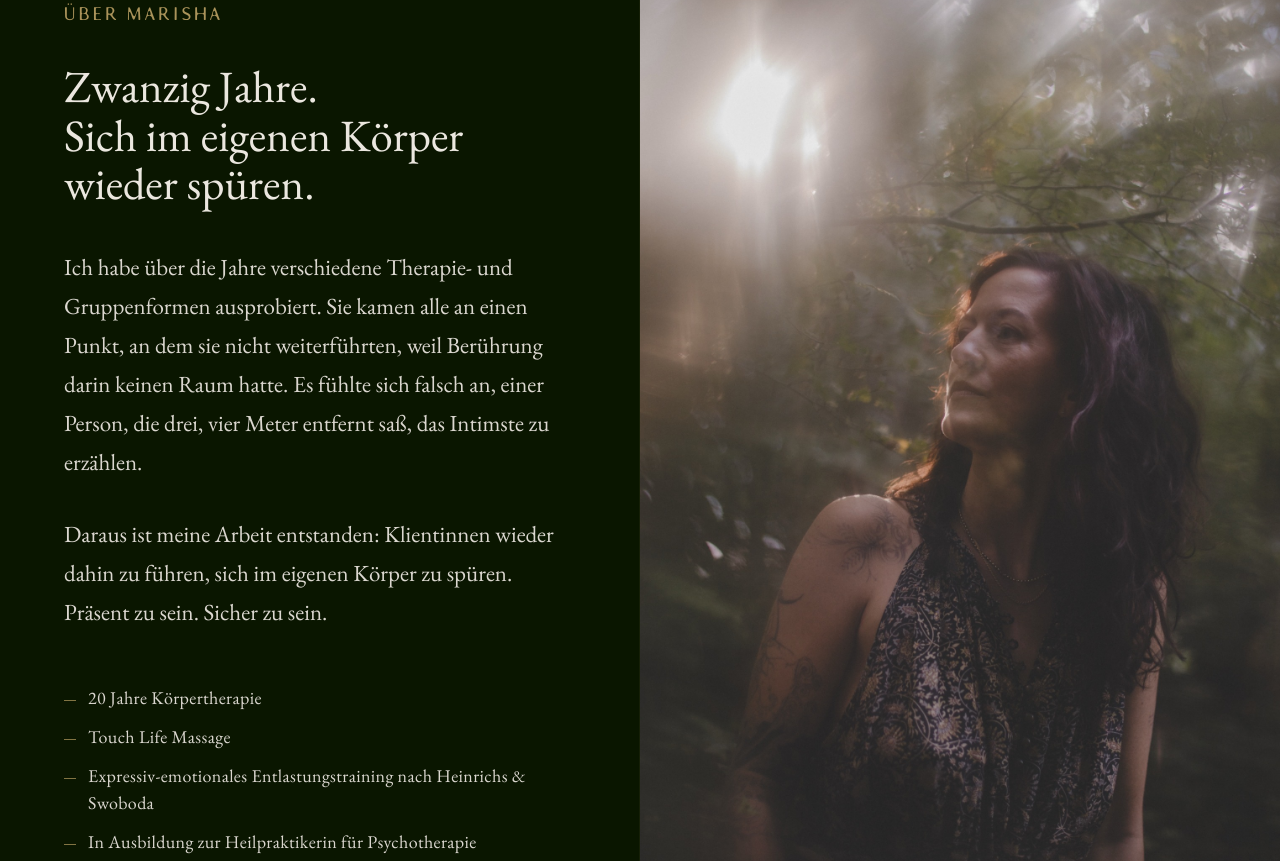
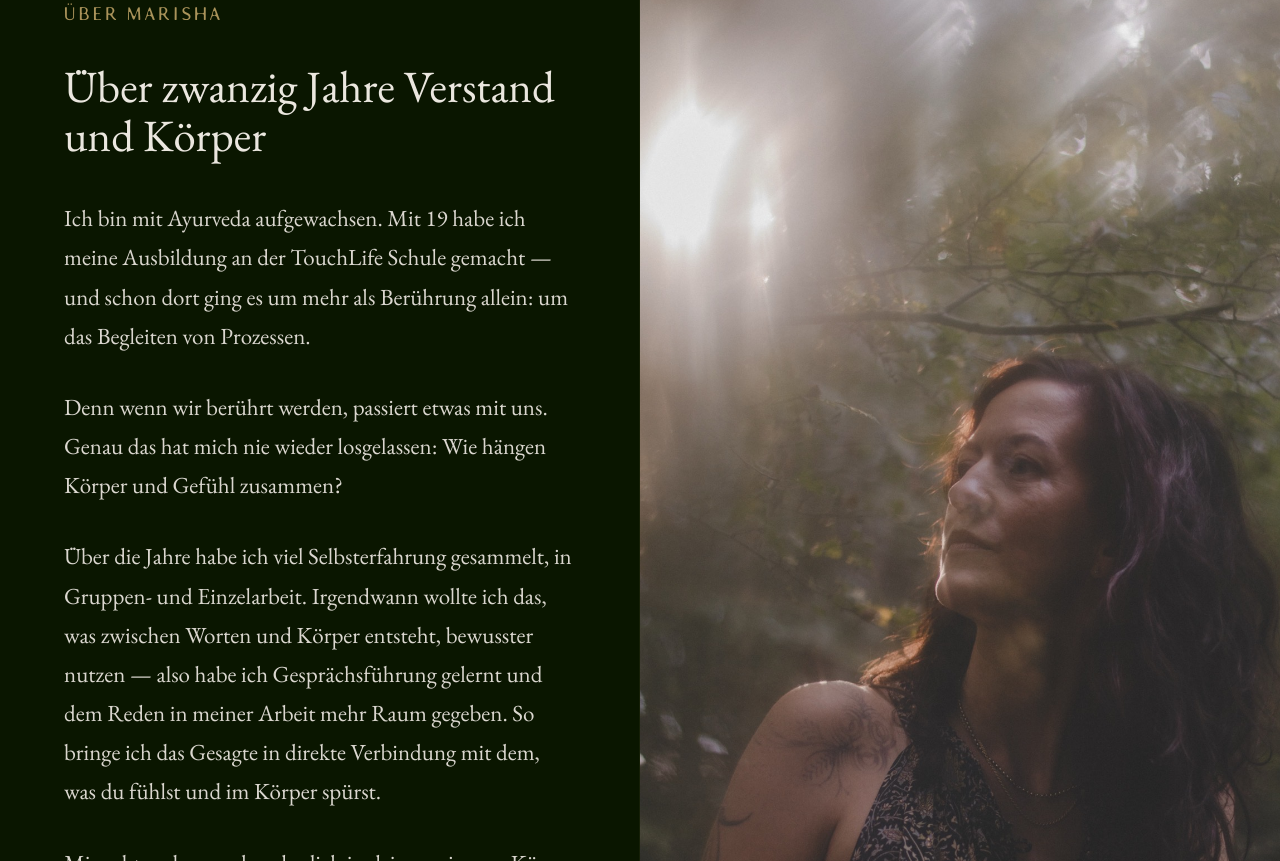
Before and after one commit to felixheberle/webseite-holytouch, a Next.js app: page / in a window 1280 px wide. Shown: the part 3479-4340 px from the top of the page. Built offline with nearby package versions, Linux system fonts and the light colour scheme.

Commit message:
Marisha-Section: neue Bio (Ayurveda/TouchLife/Gesprächsführung), Headline 'Über zwanzig Jahre Verstand und Körper', TouchLife-Schreibweise vereinheitlicht

```diff
--- a/components/Marisha.tsx
+++ b/components/Marisha.tsx
@@ -3,7 +3,7 @@ import { FadeIn } from './FadeIn'
 
 const credentials = [
   '20 Jahre Körpertherapie',
-  'Touch Life Massage',
+  'TouchLife Massage',
   'Expressiv-emotionales Entlastungstraining nach Heinrichs & Swoboda',
   'In Ausbildung zur Heilpraktikerin für Psychotherapie',
 ]
@@ -37,9 +37,7 @@ export function Marisha() {
                 marginBottom: '2.5rem',
               }}
             >
-              Zwanzig Jahre.
-              <br />
-              Sich im eigenen Körper wieder spüren.
+              Über zwanzig Jahre Verstand und Körper
             </h2>
 
             <div
@@ -52,10 +50,16 @@ export function Marisha() {
               }}
             >
               <p style={{ marginBottom: '2rem' }}>
-                Ich habe über die Jahre verschiedene Therapie- und Gruppenformen ausprobiert. Sie kamen alle an einen Punkt, an dem sie nicht weiterführten, weil Berührung darin keinen Raum hatte. Es fühlte sich falsch an, einer Person, die drei, vier Meter entfernt saß, das Intimste zu erzählen.
+                Ich bin mit Ayurveda aufgewachsen. Mit 19 habe ich meine Ausbildung an der TouchLife Schule gemacht — und schon dort ging es um mehr als Berührung allein: um das Begleiten von Prozessen.
+              </p>
+              <p style={{ marginBottom: '2rem' }}>
+                Denn wenn wir berührt werden, passiert etwas mit uns. Genau das hat mich nie wieder losgelassen: Wie hängen Körper und Gefühl zusammen?
+              </p>
+              <p style={{ marginBottom: '2rem' }}>
+                Über die Jahre habe ich viel Selbsterfahrung gesammelt, in Gruppen- und Einzelarbeit. Irgendwann wollte ich das, was zwischen Worten und Körper entsteht, bewusster nutzen — also habe ich Gesprächsführung gelernt und dem Reden in meiner Arbeit mehr Raum gegeben. So bringe ich das Gesagte in direkte Verbindung mit dem, was du fühlst und im Körper spürst.
               </p>
               <p>
-                Daraus ist meine Arbeit entstanden: Klientinnen wieder dahin zu führen, sich im eigenen Körper zu spüren. Präsent zu sein. Sicher zu sein.
+                Mir geht es darum, dass du dich in deinem eigenen Körper wieder spürst. Präsent. Sicher. Und dass du verstehst, was dein Körper dir zeigt.
               </p>
             </div>
 
```
